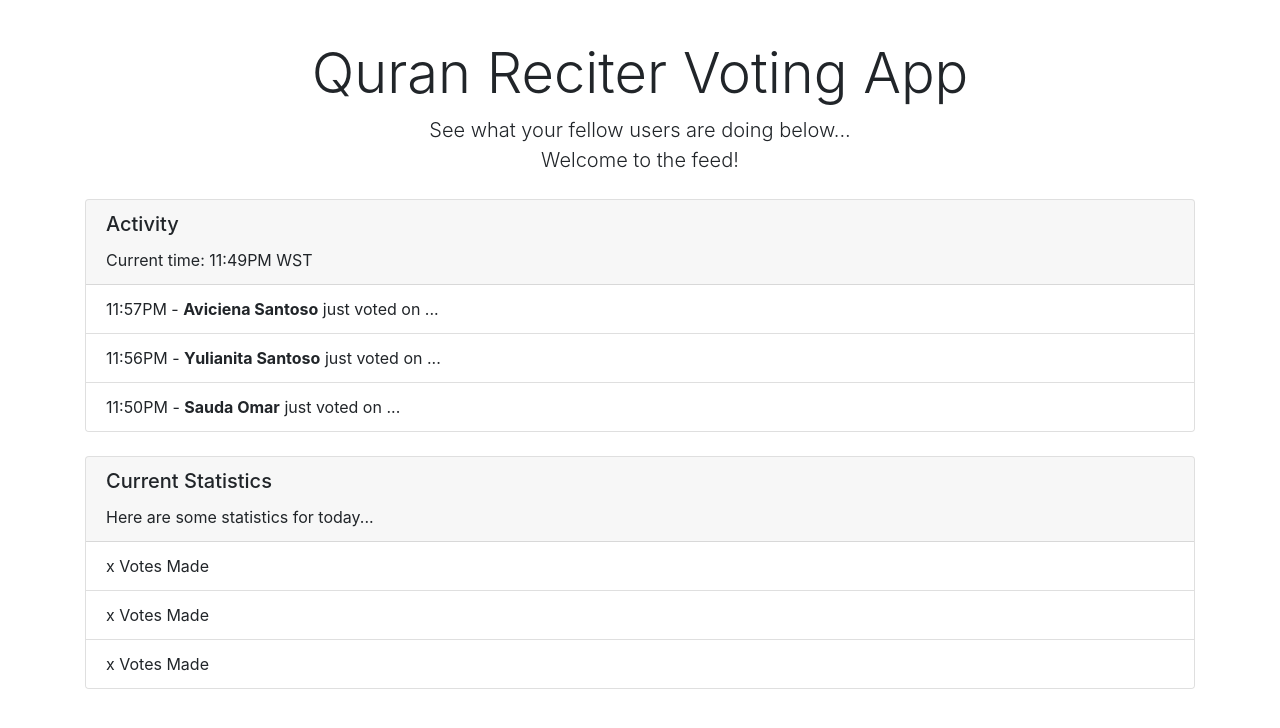
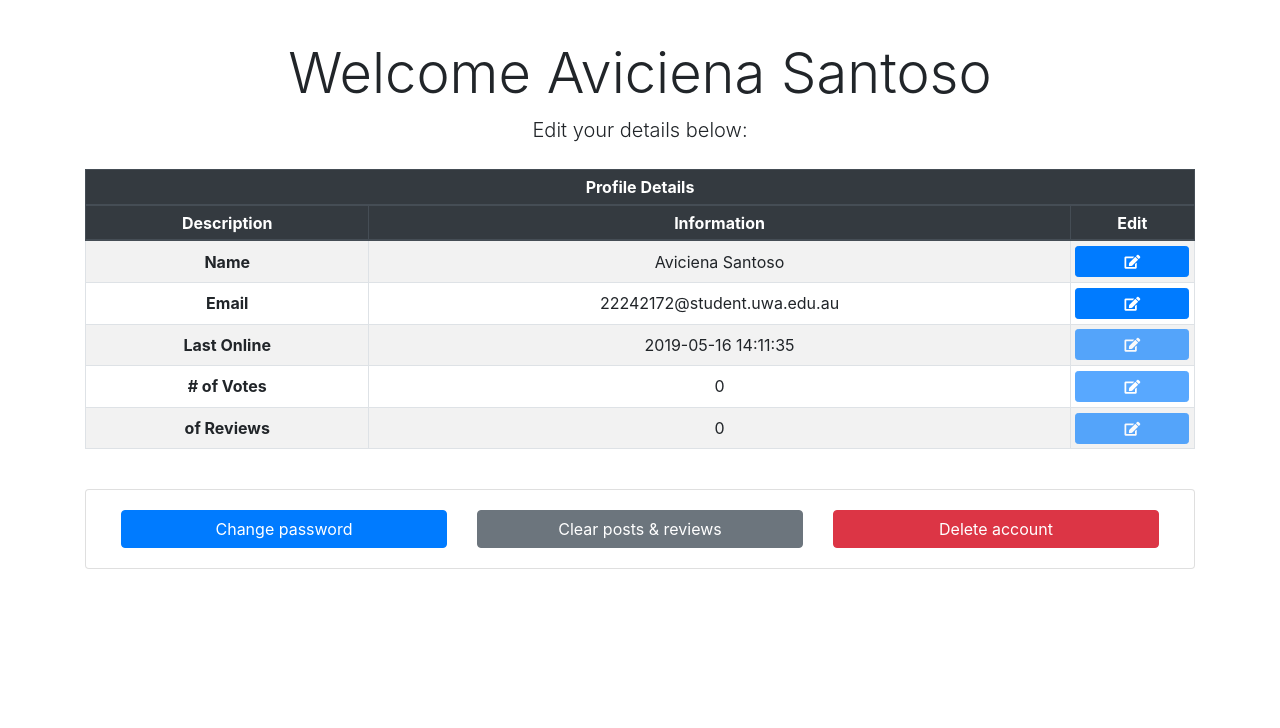
Before and after one commit to Naazyon/ReciterVotingApp, a Flask app: page /profile in a window 1280 px wide. Shown: the part 56-784 px from the top of the page. Run offline with Flask 2, Linux system fonts and the light colour scheme; some libraries are stand-ins or nearby versions.

Commit message:
added profile page

```diff
--- a/app/routes.py
+++ b/app/routes.py
@@ -1,6 +1,18 @@
 from flask import render_template
 from app import app
 import datetime
+
+timeNow = datetime.datetime.now()
+
+defaultUser = {
+    'id': 1,
+    'name': "Aviciena Santoso",
+    'email': "22242172@student.uwa.edu.au",
+    'online': timeNow.strftime('%Y-%m-%d %H:%M:%S'),
+    'numVotes': 0,
+    'numReviews': 0
+}
+
 
 @app.route('/')
 @app.route('/feed')
@@ -15,7 +27,7 @@ def overview():
 @app.route('/profile')
 def profile():
     user = {'username': 'Aviciena Santoso'}
-    return render_template('profile.html', title="Profile - QRVA")
+    return render_template('profile.html', title="Profile - QRVA", user=defaultUser)
 
 @app.route('/users')
 def users():
--- a/app/templates/profile.html
+++ b/app/templates/profile.html
@@ -5,32 +5,70 @@
 {% block content %}
 
 <div class="py-2 mx-auto text-center">
-  <h1 class="display-4">Quran Reciter Voting App</h1>
-  <p class="lead">See what your fellow users are doing below...<br />Welcome to the feed!</p>
+  <h1 class="display-4">Welcome {{ user.name }}</h1>
+  <p class="lead">Edit your details below:</p>
 </div>
 
+<table class="table table-striped table-bordered table-hover table-sm text-center ">
+    <thead class="thead-dark">
+        <tr>
+        <th scope="col", colspan="3">Profile Details</th>
+        </tr>
+    </thead>
+    <thead class="thead-dark">
+        <tr>
+        <th scope="col">Description</th>
+        <th scope="col">Information</th>
+        <th scope="col">Edit</th>
+        </tr>
+    </thead>
+    <tbody>
+        <tr>
+        <th scope="row" class="align-middle">Name</th>
+        <td class="align-middle">{{ user.name }}</td>
+        <td class="align-middle"><button type="button" class="btn btn-primary btn-block btn-sm"><i class="fas fa-edit"></i></button></td>
+        </tr>
+        <tr>
+        <th scope="row" class="align-middle">Email</th>
+        <td class="align-middle">{{ user.email }}</td>
+        <td class="align-middle"><button type="button" class="btn btn-primary btn-block btn-sm"><i class="fas fa-edit"></i></button></td>
+        </tr>
+        <tr>
+        <th scope="row" class="align-middle">Last Online</th>
+        <td class="align-middle">{{ user.online }}</td>
+        <td class="align-middle"><button type="button" class="btn btn-primary btn-block btn-sm" disabled ><i class="fas fa-edit"></i></button></td>
+        </tr>
+        <tr>
+        <th scope="row" class="align-middle"># of Votes</th>
+        <td class="align-middle">{{ user.numVotes }}</td>
+        <td class="align-middle"><button type="button" class="btn btn-primary btn-block btn-sm" disabled ><i class="fas fa-edit"></i></button></td>
+        </tr>
+        <tr>
+        <th scope="row" class="align-middle"> of Reviews</th>
+        <td class="align-middle">{{ user.numReviews }}</td>
+        <td class="align-middle"><button type="button" class="btn btn-primary btn-block btn-sm" disabled ><i class="fas fa-edit"></i></button></td>
+        </tr>
+    </tbody>
+</table>
+
+<br />
+
 <div class="card">
-  <div class="card-header">
-    <h5 class="card-title">Activity</h5>
-    <p class="card-text">Current time: 11:49PM WST</p>
+  <div class="card-body">
+    <div class="container">
+        <div class="row">
+            <div class="col-sm">
+                <button type="button" class="btn btn-block btn-primary" >Change password</i></button>
+            </div>
+            <div class="col-sm">
+                <button type="button" class="btn btn-block btn-secondary" >Clear posts & reviews</i></button>
+            </div>
+            <div class="col-sm">
+                <button type="button" class="btn btn-block btn-danger" >Delete account</i></button>
+            </div>
+        </div>
+    </div>
   </div>
-  <ul class="list-group list-group-flush">
-    <li class="list-group-item">11:57PM - <b>Aviciena Santoso</b> just voted on ...</li>
-    <li class="list-group-item">11:56PM - <b>Yulianita Santoso</b> just voted on ...</li>
-    <li class="list-group-item">11:50PM - <b>Sauda Omar</b> just voted on ...</li>
-  </ul>
-</div>
-<br />
-<div class="card">
-  <div class="card-header">
-    <h5 class="card-title">Current Statistics</h5>
-    <p class="card-text">Here are some statistics for today...</p>
-  </div>
-  <ul class="list-group list-group-flush">
-    <li class="list-group-item">x Votes Made</li>
-    <li class="list-group-item">x Votes Made</li>
-    <li class="list-group-item">x Votes Made</li>
-  </ul>
 </div>
 
 {% endblock %}
```
